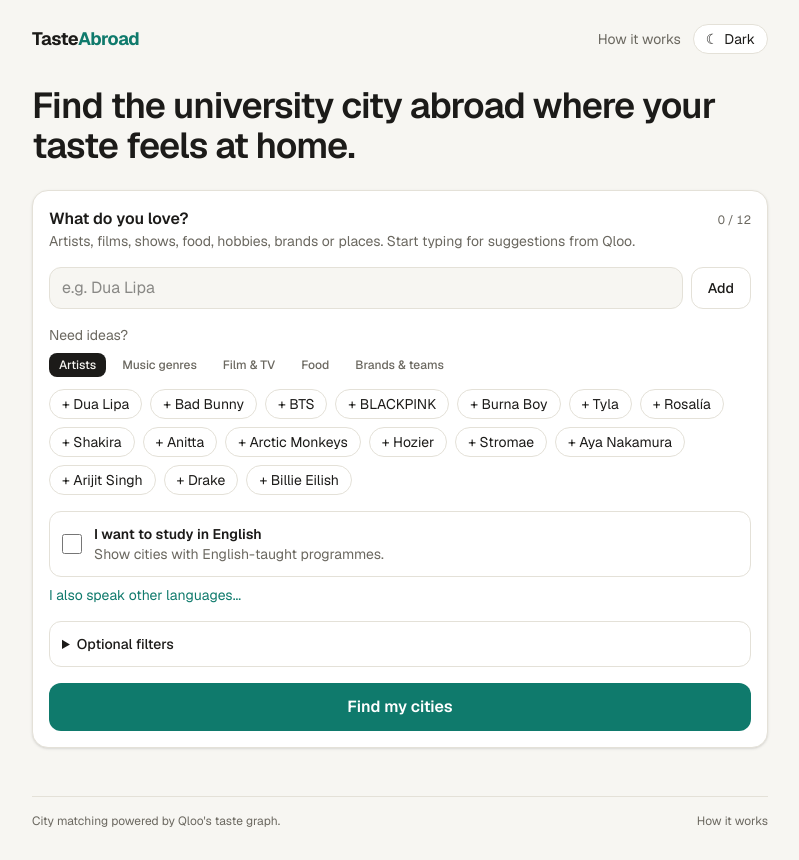
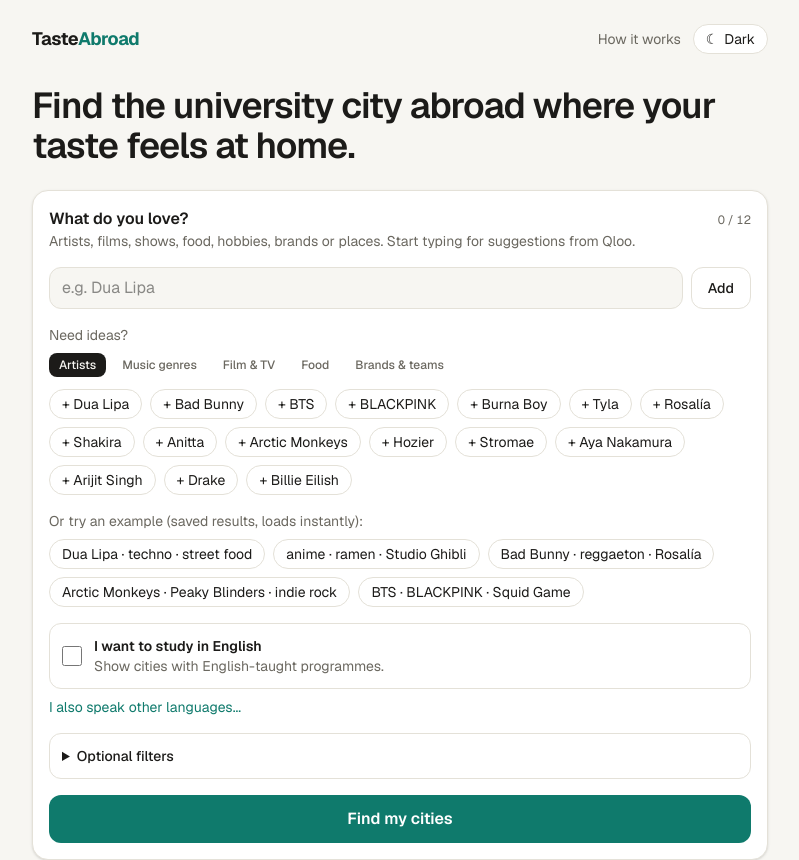
Before and after one commit to Devvzz/tasteabroad, a Next.js app: page / in a window 1280 px wide. Shown: the top 860 px of the page, without its empty margins (240-1039 px from the left). Built offline with nearby package versions, Linux system fonts and the light colour scheme.

Commit message:
Add Try an example buttons and a demo link

```diff
--- a/components/ComparePanel.tsx
+++ b/components/ComparePanel.tsx
@@ -29,16 +29,18 @@
   cities: readonly [CityMatch, CityMatch];
   /** The Qloo IDs the ranking used, so the places fit the same taste. */
   signals: NonNullable<MatchResult["tasteSignals"]>;
+  /** Saved example results use saved places too, so no Qloo call is needed. */
+  demo?: boolean;
   t: (key: string, vars?: Record<string, string | number>) => string;
   onClose: () => void;
 }
 
-async function loadPicks(cityId: string, signals: Props["signals"]): Promise<Picks> {
+async function loadPicks(cityId: string, signals: Props["signals"], demo: boolean): Promise<Picks> {
   try {
     const res = await fetch("/api/city-picks", {
       method: "POST",
       headers: { "Content-Type": "application/json" },
-      body: JSON.stringify({ cityId, ...signals }),
+      body: JSON.stringify({ cityId, ...signals, demo }),
     });
     if (!res.ok) return { status: "error" };
     const body = (await res.json()) as { places?: Place[] };
@@ -48,7 +50,7 @@
   }
 }
 
-export function ComparePanel({ cities, signals, t, onClose }: Props) {
+export function ComparePanel({ cities, signals, demo = false, t, onClose }: Props) {
   const [picks, setPicks] = useState<Record<string, Picks>>({});
   const closeRef = useRef<HTMLButtonElement>(null);
 
@@ -66,16 +68,16 @@
   useEffect(() => {
     let cancelled = false;
     for (const { city } of cities) {
-      void loadPicks(city.id, signals).then((p) => !cancelled && setPicks((prev) => ({ ...prev, [city.id]: p })));
+      void loadPicks(city.id, signals, demo).then((p) => !cancelled && setPicks((prev) => ({ ...prev, [city.id]: p })));
     }
     return () => {
       cancelled = true;
     };
-  }, [cities, signals]);
+  }, [cities, signals, demo]);
 
   const retry = (cityId: string) => {
     setPicks((prev) => ({ ...prev, [cityId]: { status: "loading" } }));
-    void loadPicks(cityId, signals).then((p) => setPicks((prev) => ({ ...prev, [cityId]: p })));
+    void loadPicks(cityId, signals, demo).then((p) => setPicks((prev) => ({ ...prev, [cityId]: p })));
   };
 
   const rows: { label: string; render: (m: CityMatch) => React.ReactNode }[] = [
--- a/components/TasteApp.tsx
+++ b/components/TasteApp.tsx
@@ -9,6 +9,7 @@
 import { t } from "@/lib/i18n";
 import type { LikeStatus } from "@/lib/agent/check";
 import { MAX_LIKES } from "@/lib/agent/request";
+import { DEMO_EXAMPLES } from "@/lib/demo-examples";
 import { fromSearchParams, toSearchParams, type SearchState } from "@/lib/share";
 import { AgentLog } from "./AgentLog";
 import { AgentSteps, type StepStatus } from "./AgentSteps";
@@ -35,8 +36,14 @@
   const pathname = usePathname();
   const searchParams = useSearchParams();
   const initial = useMemo(() => fromSearchParams(new URLSearchParams(searchParams.toString())), [searchParams]);
+  // ?demo=1 loads saved example results without calling Qloo or the model.
+  const demoParam = searchParams.get("demo") === "1";
+  const startLikes = useMemo(
+    () => (initial.likes.length ? initial.likes : demoParam ? DEMO_EXAMPLES[0] : []),
+    [initial, demoParam],
+  );
 
-  const [likes, setLikes] = useState<string[]>(initial.likes);
+  const [likes, setLikes] = useState<string[]>(startLikes);
   const [draft, setDraft] = useState("");
   const [filters, setFilters] = useState<MatchFilters>(initial.filters);
   const [running, setRunning] = useState(false);
@@ -89,7 +96,7 @@
   };
 
   const run = useCallback(
-    async (state: SearchState) => {
+    async (state: SearchState, demo = false) => {
       if (!state.likes.length) {
         setError("needLikes");
         return;
@@ -101,7 +108,9 @@
       setError(null);
       setCompareIds([]);
       setShowCompare(false);
-      router.replace(`${pathname}?${toSearchParams(state).toString()}`, { scroll: false });
+      const params = toSearchParams(state);
+      if (demo) params.set("demo", "1");
+      router.replace(`${pathname}?${params.toString()}`, { scroll: false });
       // On phones the progress appears below the form, so bring it into view.
       requestAnimationFrame(() => outputRef.current?.scrollIntoView({ behavior: "smooth", block: "start" }));
 
@@ -117,7 +126,7 @@
         const res = await fetch("/api/match", {
           method: "POST",
           headers: { "Content-Type": "application/json" },
-          body: JSON.stringify(state),
+          body: JSON.stringify({ ...state, demo }),
         });
         if (!res.ok || !res.body) {
           finished = true;
@@ -153,10 +162,17 @@
 
   // A shared link with likes in it runs the search straight away.
   useEffect(() => {
-    if (autoRan.current || !initial.likes.length) return;
+    if (autoRan.current || !startLikes.length) return;
     autoRan.current = true;
-    void run(initial);
-  }, [initial, run]);
+    void run({ likes: startLikes, filters: initial.filters }, demoParam);
+  }, [initial, startLikes, run, demoParam]);
+
+  const tryExample = (example: string[]) => {
+    setLikes(example);
+    setDraft("");
+    setFilters({});
+    void run({ likes: example, filters: {} }, true);
+  };
 
   const submit = (e: React.FormEvent) => {
     e.preventDefault();
@@ -279,6 +295,23 @@
         <LikeInput value={draft} onChange={setDraft} onAdd={addLike} t={t} />
 
         <IdeaChips likes={likes} onAdd={addLike} t={t} />
+
+        <div className="text-sm">
+          <p className="mb-2 text-muted">{t("demo.tryLabel")}</p>
+          <div className="flex flex-wrap gap-2">
+            {DEMO_EXAMPLES.map((example) => (
+              <button
+                key={example.join("|")}
+                type="button"
+                disabled={running}
+                onClick={() => tryExample(example)}
+                className="rounded-full border border-line px-3 py-1 hover:border-accent disabled:opacity-60"
+              >
+                {example.join(" · ")}
+              </button>
+            ))}
+          </div>
+        </div>
 
         <fieldset className="space-y-2 text-sm">
           <legend className="sr-only">{t("form.language")}</legend>
@@ -442,6 +475,7 @@
         <ComparePanel
           cities={comparePair}
           signals={placeSignals}
+          demo={Boolean(result.demo)}
           t={t}
           onClose={() => setShowCompare(false)}
         />
@@ -483,6 +517,12 @@
             {copied ? t("results.copied") : t("results.share")}
           </button>
         </div>
+
+        {result.demo && (
+          <p role="status" className="rounded-xl border border-dashed border-muted bg-warn-soft p-3 text-sm">
+            {t(result.demo === "example" ? "demo.example" : "demo.fallback", { likes: result.likes.join(", ") })}
+          </p>
+        )}
 
         <p className="rounded-xl border border-accent/40 bg-accent-soft p-3 text-sm">
           {t("results.scoreNote")}
--- a/messages/en.json
+++ b/messages/en.json
@@ -198,5 +198,10 @@
     "failed": "(this one did not work, so the agent carried on another way)",
     "instant": "instant",
     "seconds": "{seconds} s"
+  },
+  "demo": {
+    "tryLabel": "Or try an example (saved results, loads instantly):",
+    "example": "This is a saved example result for: {likes}. It loads without calling Qloo, so it always works. Type your own likes for a live search.",
+    "fallback": "Live data is unavailable right now, so you're seeing a saved example result (for: {likes}) instead of an error. Please try your own search again in a few minutes."
   }
 }
```
